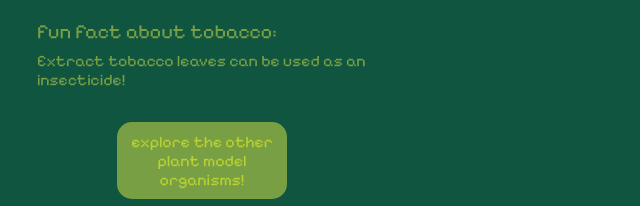
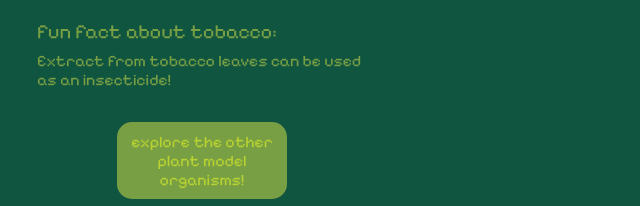
Before and after one commit to apocatalypse/apocatalypse.github.io, a plain HTML site: page final/ENTP.html in a window 1280 px wide. Shown: the part 490-696 px from the top of the page, 438-1078 px from the left. Drawn offline with Linux system fonts and the light colour scheme.

Commit message:
another typo fix

```diff
--- a/final/ENTP.html
+++ b/final/ENTP.html
@@ -47,7 +47,7 @@
 
         <div class="attr-title">fun fact about tobacco:</div>
         <div id="fun-fact">
-            Extract tobacco leaves can be used as an insecticide!
+            Extract from tobacco leaves can be used as an insecticide!
         </div>
         <div id="show_all_results" class="hover">
             <a href="all_results.html">explore the other plant model organisms!</a>
```
